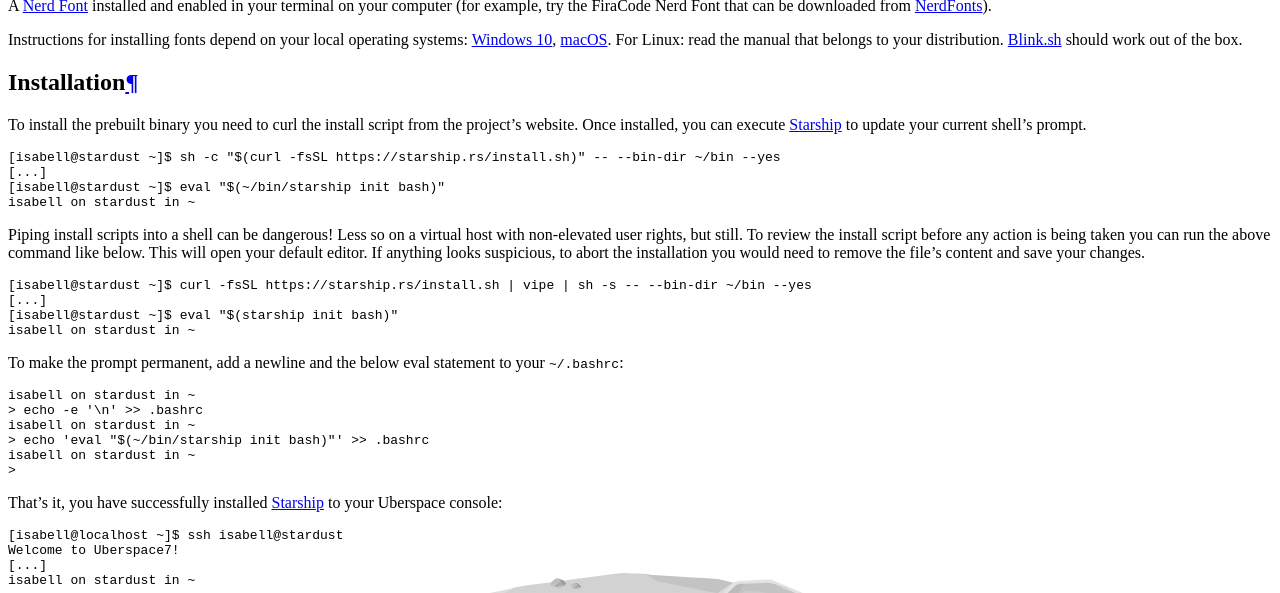
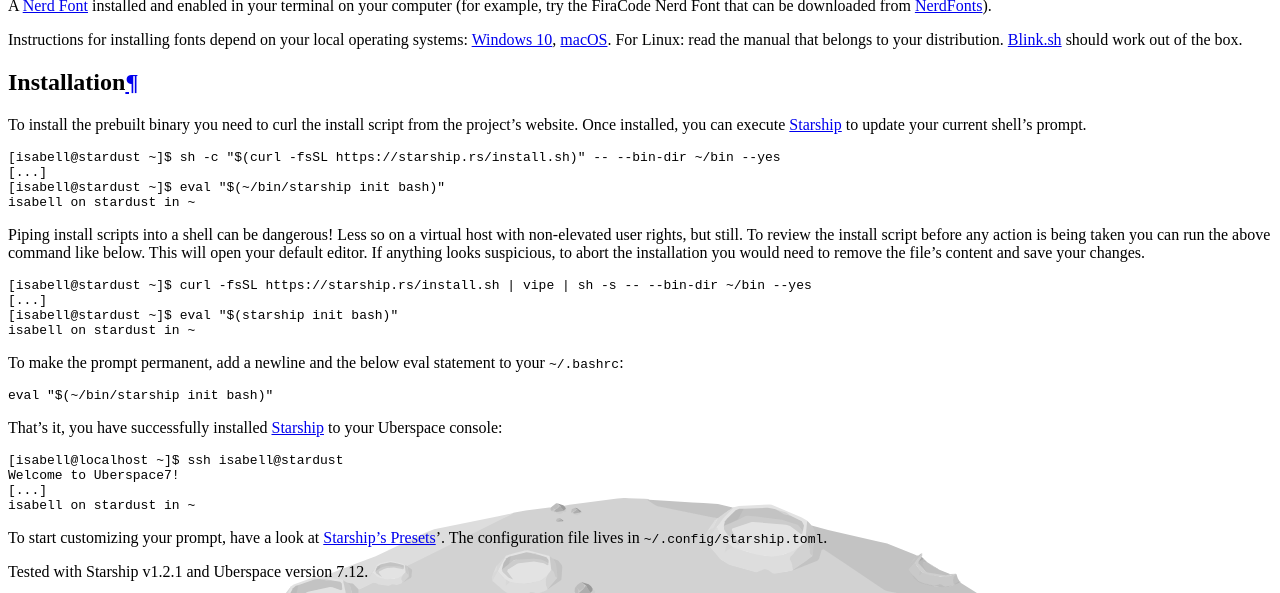
Before and after one commit to Uberspace/lab, a Sphinx documentation site: the page built from source/guide_starship.rst, in a window 1280 px wide and 900 px high, scrolled down 5415 px, cut to the strip 0-593 px from the top of the window. Built offline with Sphinx 7.4.7 and the Read the Docs theme 2.0.0, drawn with Linux system fonts in a browser that asks for light colours.

Commit message:
[starship] simplify/correct editing information
If there are files to edit, just tell the user to edit the file. Don't mention an editor like vi or nano.

```diff
--- a/source/guide_starship.rst
+++ b/source/guide_starship.rst
@@ -75,12 +75,7 @@
 
 .. code-block:: console
 
- isabell on stardust in ~
- > echo -e '\n' >> .bashrc
- isabell on stardust in ~
- > echo 'eval "$(~/bin/starship init bash)"' >> .bashrc
- isabell on stardust in ~
- >
+ eval "$(~/bin/starship init bash)"
 
 That's it, you have successfully installed Starship_ to your Uberspace console:
 
```
